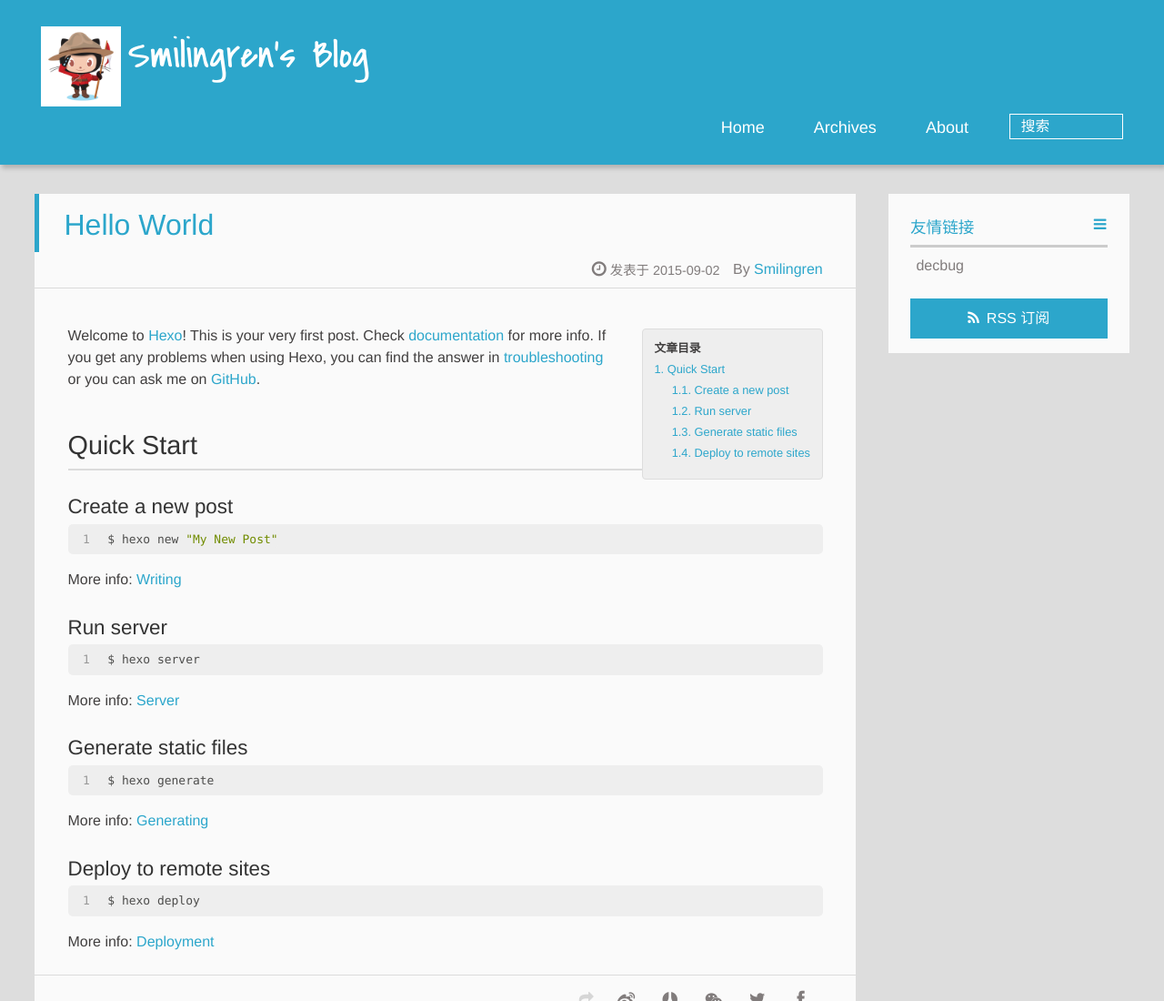
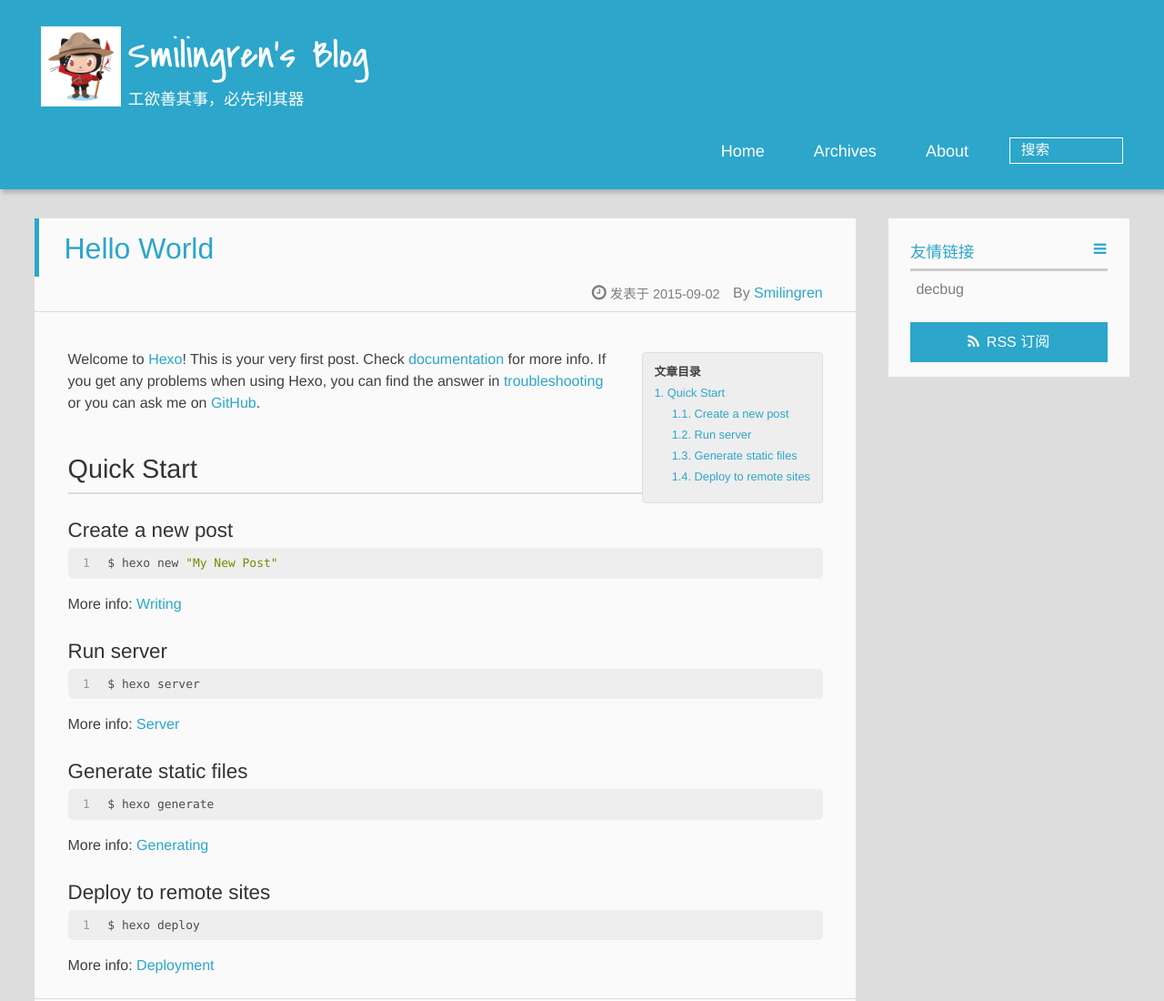
Before and after one commit to smilingren/smilingren.gihub.io, a plain HTML site: page 2015/09/02/hello-world/index.html in a window 1280 px wide. Shown: the top 1100 px of the page at 91% size. Drawn offline with Linux system fonts and the light colour scheme.

Commit message:
Site updated: 2015-09-12 01:48:06

```diff
--- a/2015/09/02/hello-world/index.html
+++ b/2015/09/02/hello-world/index.html
@@ -49,7 +49,7 @@ Quick">
 
 			<div id="textlogo">
 				<h1 class="site-name"><a href="/" title="Smilingren&#39;s Blog">Smilingren&#39;s Blog</a></h1>
-				<h2 class="blog-motto"></h2>
+				<h2 class="blog-motto">工欲善其事，必先利其器</h2>
 			</div>
 			<div class="navbar"><a class="navbutton navmobile" href="#" title="菜单">
 			</a></div>
--- a/index.html
+++ b/index.html
@@ -45,7 +45,7 @@
 
 			<div id="textlogo">
 				<h1 class="site-name"><a href="/" title="Smilingren&#39;s Blog">Smilingren&#39;s Blog</a></h1>
-				<h2 class="blog-motto"></h2>
+				<h2 class="blog-motto">工欲善其事，必先利其器</h2>
 			</div>
 			<div class="navbar"><a class="navbutton navmobile" href="#" title="菜单">
 			</a></div>
```
Also changed, not shown: archives/2015/09/index.html (+1 -1 lines), archives/2015/index.html (+1 -1 lines), archives/index.html (+1 -1 lines).
